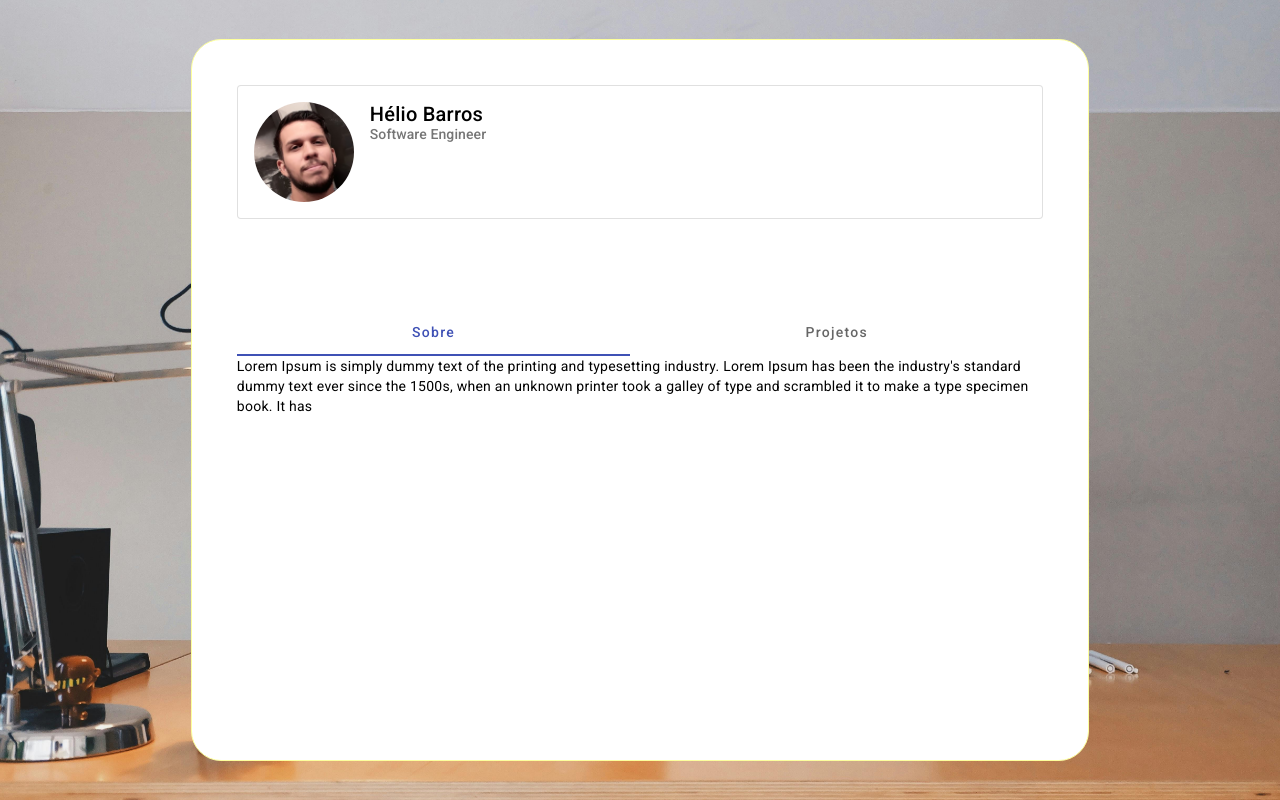
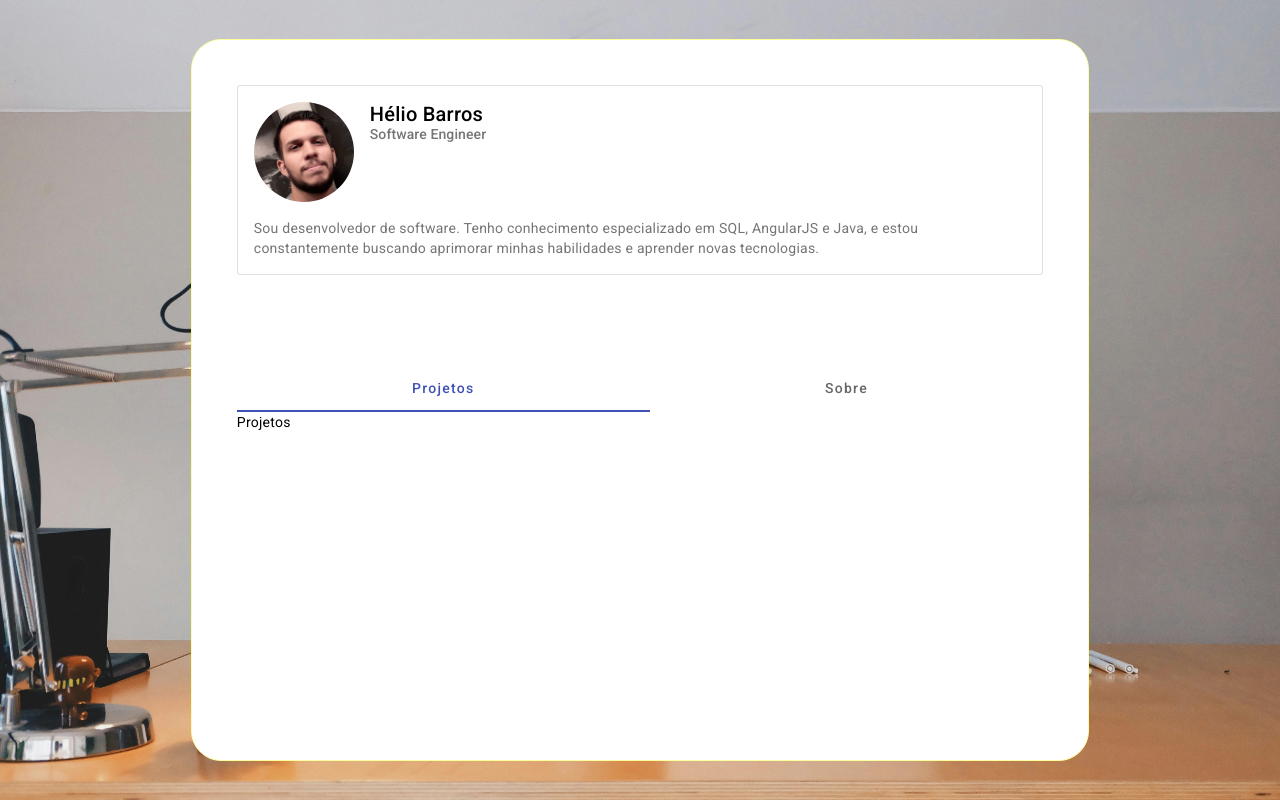
Before and after one commit to heliovictor98/mepersonsite, an Angular app: page / in a window 1280 px wide. Built offline with nearby package versions, Linux system fonts and the light colour scheme.

Commit message:
abount page

```diff
--- a/src/app/home/home.component.html
+++ b/src/app/home/home.component.html
@@ -4,8 +4,8 @@
       <app-title-name></app-title-name>
     </div>
     <mat-tab-group class="tab" >
+      <mat-tab label="Projetos">Projetos</mat-tab>
       <mat-tab label="Sobre"><app-about></app-about></mat-tab>
-      <mat-tab label="Projetos">Projetos</mat-tab>
     </mat-tab-group>
   </div>
 </div>
--- a/src/app/title-name/title-name.component.html
+++ b/src/app/title-name/title-name.component.html
@@ -4,4 +4,9 @@
     <mat-card-title>Hélio Barros</mat-card-title>
     <mat-card-subtitle>Software Engineer</mat-card-subtitle>
   </mat-card-header>
+  <mat-card-content>
+    <p class="color-text">
+      Sou desenvolvedor de software. Tenho conhecimento especializado em SQL, AngularJS e Java, e estou constantemente buscando aprimorar minhas habilidades e aprender novas tecnologias.
+    </p>
+  </mat-card-content>
 </mat-card>
--- a/src/app/title-name/title-name.component.scss
+++ b/src/app/title-name/title-name.component.scss
@@ -4,3 +4,7 @@
   width: 100px;
   height: 100px;
 }
+
+.color-text{
+color: #757575;
+}
```
Also changed, not shown: 1 other file (tests, documents, lock files or other folders).
